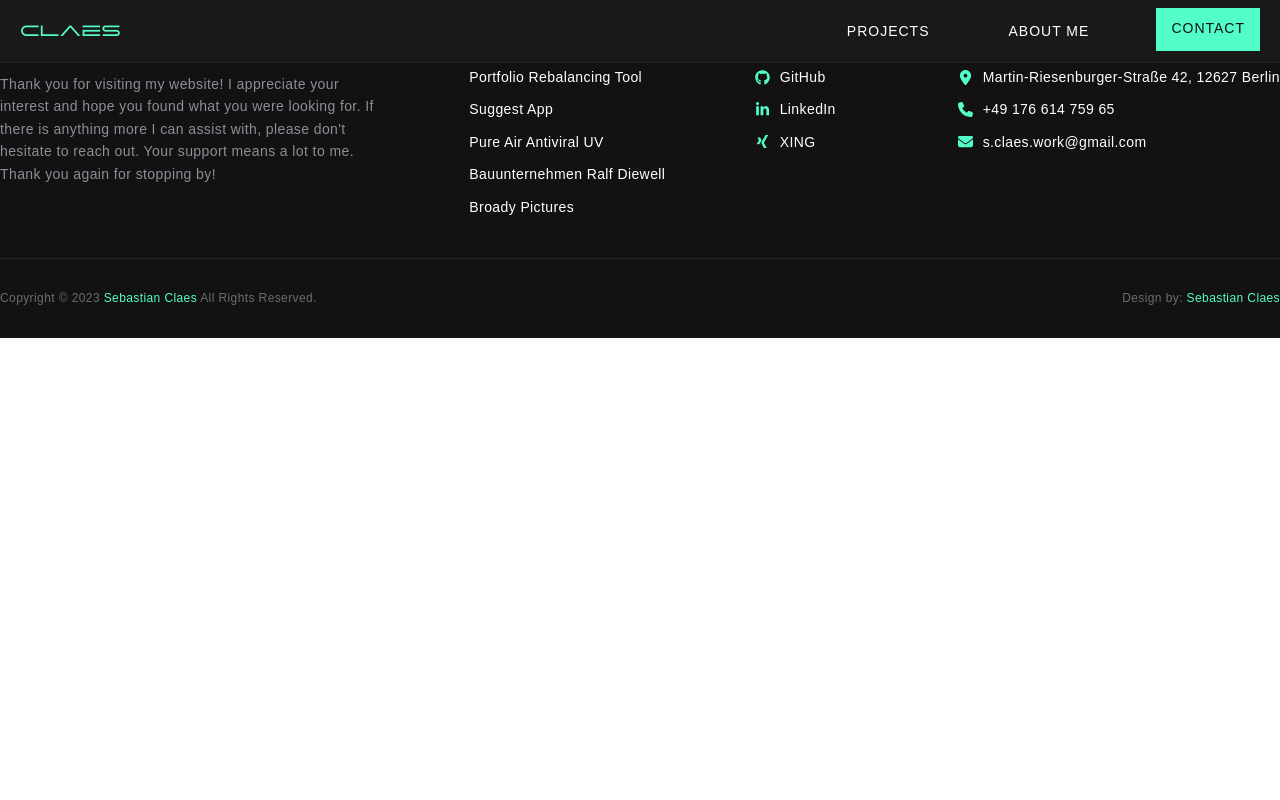
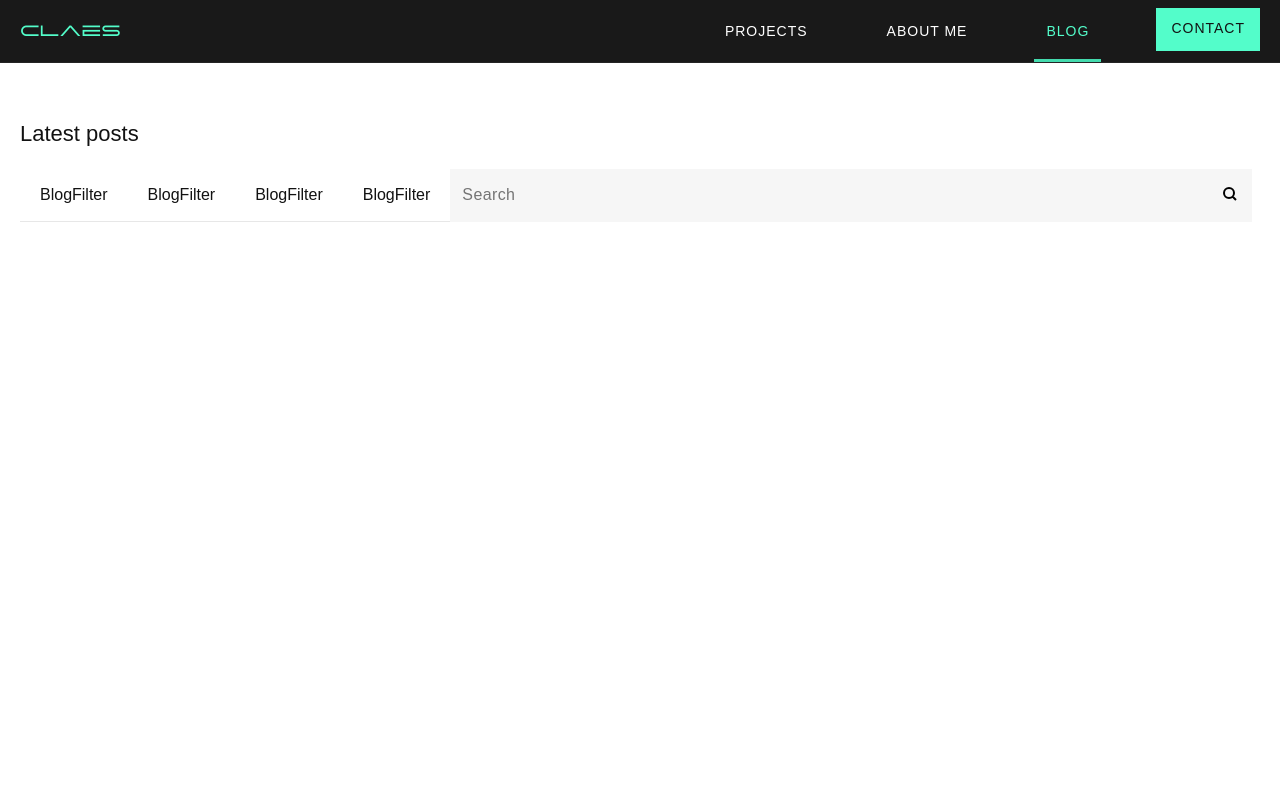
Before and after one commit to claes-work/Portfolio-Website-Claes, a Vue app: page /blog in a window 1280 px wide. Shown: the top 800 px of the page. Built offline with nearby package versions, Linux system fonts and the light colour scheme; what @cloudgeek/vue3-video-player would draw is missing.

Commit message:
[ADD][WIP] blog post page

```diff
--- /dev/null
+++ b/src/assets/scss/pages/blog/blog-page.css
@@ -0,0 +1,17 @@
+/* Error: Undefined variable.
+ *   ,
+ * 7 |       color: $bc-dark-2;
+ *   |              ^^^^^^^^^^
+ *   '
+ *   blog-page.scss 7:14  root stylesheet */
+
+body::before {
+  font-family: "Source Code Pro", "SF Mono", Monaco, Inconsolata, "Fira Mono",
+      "Droid Sans Mono", monospace, monospace;
+  white-space: pre;
+  display: block;
+  padding: 1em;
+  margin-bottom: 1em;
+  border-bottom: 2px solid black;
+  content: "Error: Undefined variable.\a   \2577 \a 7 \2502        color: $bc-dark-2;\d\a   \2502               ^^^^^^^^^^\a   \2575 \a   blog-page.scss 7:14  root stylesheet";
+}
--- /dev/null
+++ b/src/assets/scss/pages/blog/blog-page.scss
@@ -0,0 +1,83 @@
+#blog-page {
+  min-height: 100vh;
+  padding: 120px 20px 0;
+
+  .container {
+    h2 {
+      color: $bc-dark-2;
+      font-size: 22px;
+      line-height: 1.3;
+      font-weight: 500;
+      margin-bottom: 20px;
+    }
+
+    .blog-filter-bar {
+      width: 100%;
+      display: flex;
+      flex-direction: column-reverse;
+
+      .blog-filter-btn {
+        height: 53px;
+        border: none;
+        background-color: unset;
+        color: $bc-dark-2;
+        font-size: 16px;
+        cursor: pointer;
+        padding: 0 20px;
+        border-bottom: 1px solid #e7e7e7;
+      }
+
+      .blog-filter-btn.active {
+        color: $main-color;
+        border-color: $main-color;
+      }
+
+      .blog-filter-btn:hover {
+        color: $bc-dark-2;
+      }
+
+      label {
+        position: relative;
+        width: 100%;
+        display: flex;
+        align-items: center;
+        column-gap: 10px;
+        margin-bottom: 10px;
+        padding-right: 8px;
+
+        #search-bar {
+          position: relative;
+          flex: 1;
+          height: 53px;
+          padding: 8px 12px;
+          background-color: #f6f6f6;
+          color: #8a8f98;
+          font: inherit;
+          letter-spacing: .4px;
+          font-size: 16px;
+          border: unset;
+        }
+
+        svg {
+          position: absolute;
+          right: 15px;
+          top: 10px;
+          width: 30px;
+          height: 30px;
+        }
+      }
+
+      #search-bar:focus {
+        outline: 1px solid $bc-dark-5;
+        background-color: #fff;
+      }
+    }
+  }
+}
+
+
+@media only screen and (min-width: 768px) {
+  #blog-page .container .blog-filter-bar {
+    flex-direction: row;
+  }
+}
--- a/src/components/content-elements/navbar/DesktopNavbar.vue
+++ b/src/components/content-elements/navbar/DesktopNavbar.vue
@@ -9,6 +9,7 @@ import { RouterLink } from "vue-router";
       <ul>
         <li><RouterLink :to="{ name: 'projects' }" >PROJECTS</RouterLink></li>
         <li><RouterLink :to="{ name: 'about' }" >ABOUT ME</RouterLink></li>
+        <li><RouterLink :to="{ name: 'blog' }" >BLOG</RouterLink></li>
         <li><a class="contact-btn" href="mailto: s.claes.work@gmail.com">CONTACT</a></li>
       </ul>
     </div>
--- a/src/components/content-elements/navbar/MobileNavbar.vue
+++ b/src/components/content-elements/navbar/MobileNavbar.vue
@@ -27,6 +27,7 @@ const isActive: Ref<boolean> = ref(false)
       <ul>
         <li><RouterLink :to="{ name: 'projects' }">PROJECTS</RouterLink></li>
         <li><RouterLink :to="{ name: 'about' }" >ABOUT ME</RouterLink></li>
+        <li><RouterLink :to="{ name: 'blog' }" >Blog</RouterLink></li>
         <li><a class="contact-btn" href="mailto: s.claes.work@gmail.com">CONTACT</a></li>
       </ul>
     </div>
--- /dev/null
+++ b/src/components/icons/SearchIcon.vue
@@ -0,0 +1,3 @@
+<template>
+  <svg fill="none" height="15" viewBox="0 0 15 15" width="15" xmlns="http://www.w3.org/2000/svg"><path d="m8.5 8.5 2 2m-3.5-1c-1.38071 0-2.5-1.11929-2.5-2.5s1.11929-2.5 2.5-2.5 2.5 1.11929 2.5 2.5-1.11929 2.5-2.5 2.5z" stroke="#000"/></svg>
+</template>
--- /dev/null
+++ b/src/components/pages/blog/BlogFilterBar.vue
@@ -0,0 +1,18 @@
+<script lang="ts" setup>
+
+import SearchIcon from "@/components/icons/SearchIcon.vue";
+</script>
+
+<template>
+  <div class="blog-filter-bar">
+    <button class="blog-filter-btn">BlogFilter</button>
+    <button class="blog-filter-btn">BlogFilter</button>
+    <button class="blog-filter-btn">BlogFilter</button>
+    <button class="blog-filter-btn">BlogFilter</button>
+
+    <label for="search-bar">
+      <input id="search-bar" value="" placeholder="Search" />
+      <SearchIcon />
+    </label>
+  </div>
+</template>
--- /dev/null
+++ b/src/components/pages/blog/BlogPage.vue
@@ -0,0 +1,16 @@
+<script setup lang="ts">
+import BlogFilterBar from "@/components/pages/blog/BlogFilterBar.vue";
+</script>
+
+<template>
+  <section id="blog-page">
+    <div class="container">
+      <h2>Latest posts</h2>
+      <BlogFilterBar />
+    </div>
+  </section>
+</template>
+
+<style lang="scss">
+@import "@/assets/scss/pages/blog/blog-page.scss";
+</style>
--- a/src/router/index.ts
+++ b/src/router/index.ts
@@ -1,6 +1,7 @@
 import { createRouter, createWebHistory } from 'vue-router'
-import ProjectView from '@/components/pages/projects/ProjectPage.vue'
-import AboutView from '@/components/pages/about/AboutPage.vue'
+import ProjectPage from '@/components/pages/projects/ProjectPage.vue'
+import AboutPage from '@/components/pages/about/AboutPage.vue'
+import BlogPage from "@/components/pages/blog/BlogPage.vue";
 
 const router = createRouter({
   history: createWebHistory(import.meta.env.BASE_URL),
@@ -8,12 +9,17 @@ const router = createRouter({
     {
       path: '/',
       name: 'projects',
-      component: ProjectView
+      component: ProjectPage
     },
     {
       path: '/about',
       name: 'about',
-      component: AboutView
+      component: AboutPage
+    },
+    {
+      path: '/blog',
+      name: 'blog',
+      component: BlogPage
     }
   ],
   // Always start at the top after route change
```
Also changed, not shown: src/stores/BlogStore.ts (added, +8 -0 lines), 1 other file (tests, documents, lock files or other folders).
